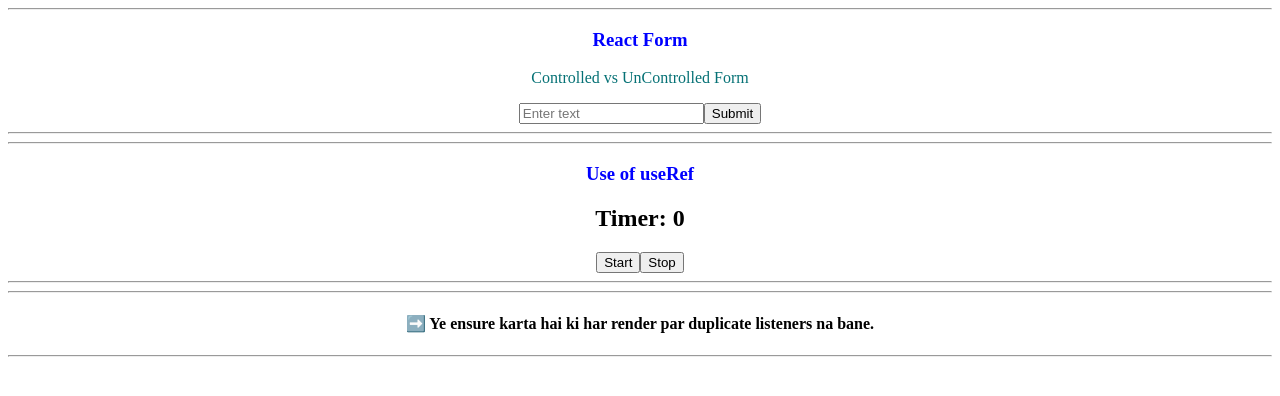
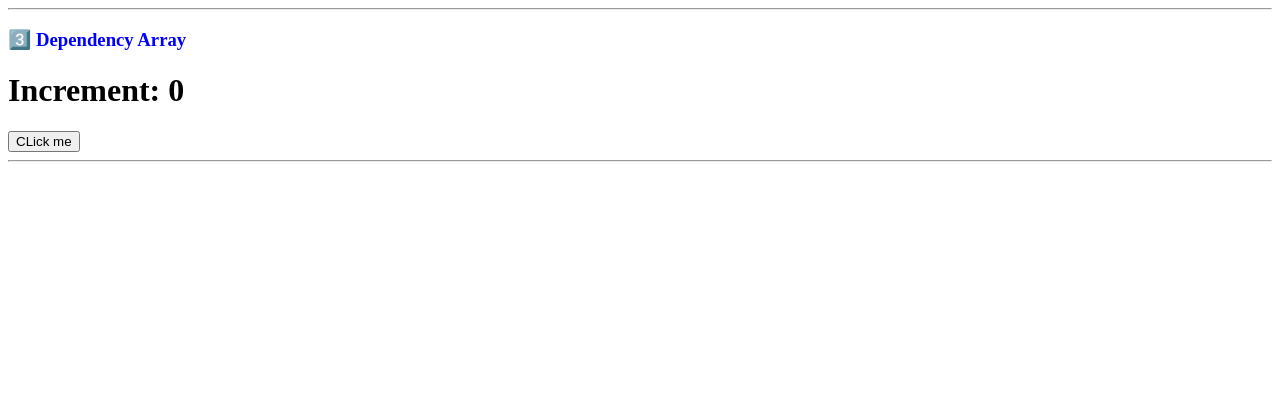
Before and after one commit to Nadeem35/react-playzone, a React (Vite) app: page / in a window 1280 px wide. Shown: the top 396 px of the page. Built offline with nearby package versions, Linux system fonts and the light colour scheme.

Commit message:
Add useCallback Hook

```diff
--- a/src/App.jsx
+++ b/src/App.jsx
@@ -14,8 +14,9 @@ import Parent1 from "./Components/5.PassingFuncAsProps/Parent1";
 import Parent from "./Components/7.ContextAPI/component/Parent";
 import MyForm from "./Components/8.Form/MyForm";
 import Useref from "./Components/9.useRefUses/useRef";
-import Rendering from "./Components/10.UseEffect/Rendering1";
+// import Rendering from "./Components/10.UseEffect/Rendering1";
 import CleanUp from "./Components/10.UseEffect/CleanUp";
+import Memoization from "./Components/11.UseCallback/Memoization";
 
 function App() {
   return (
@@ -77,25 +78,31 @@ function App() {
 
         {/* ----------- React Form   ------------ */}
 
-        <hr />
+        {/* <hr />
         <h3>React Form</h3>
         <p>Controlled vs UnControlled Form</p>
         <MyForm></MyForm>
-        <hr />
+        <hr /> */}
 
         {/* --------------  useRef uses  -------------- */}
 
-        <hr />
+        {/* <hr />
         <h3>Use of useRef</h3>
         <Useref />
-        <hr />
+        <hr /> */}
 
         {/* --------------  useEffect   -------------- */}
-        <hr />
-        {/* <Rendering /> */}
+        {/* <hr />
+        <h3>effect Rendering check in console</h3>
+        <Rendering />
         <CleanUp />
-        <hr />
+        <hr /> */}
+
+        {/* -------------- useCallback   --------------- */}
       </center>
+      <hr />
+      <Memoization />
+      <hr />
     </>
   );
 }
--- a/src/Components/10.UseEffect/Rendering1.jsx
+++ b/src/Components/10.UseEffect/Rendering1.jsx
@@ -103,26 +103,26 @@
 
 // ----------------- 5️⃣ Cleanup function ------------------
 // --------- Kuch side effects ko cleanup karna padta hai (jaise event listeners, timers)
-import { React, useEffect } from "react";
+// import { React, useEffect } from "react";
 
-function Rendering() {
-  useEffect(() => {
-    const interval = setInterval(() => {
-      console.log("Tick");
-    }, 1000);
+// function Rendering() {
+//   useEffect(() => {
+//     const interval = setInterval(() => {
+//       console.log("Tick");
+//     }, 1000);
 
-    return () => {
-      clearInterval(interval);
-      console.log("Interrval cleared");
-    };
-  }, []);
-  // Component unmount hote hi cleanup chalega
+//     return () => {
+//       clearInterval(interval);
+//       console.log("Interrval cleared");
+//     };
+//   }, []);
+//   // Component unmount hote hi cleanup chalega
 
-  return (
-    <>
-      <h1>Render component</h1>
-    </>
-  );
-}
+//   return (
+//     <>
+//       <h1>Render component</h1>
+//     </>
+//   );
+// }
 
-export default Rendering;
+// export default Rendering;
--- /dev/null
+++ b/src/Components/11.UseCallback/Memoization.jsx
@@ -0,0 +1,61 @@
+// import React, { useCallback } from "react";
+
+// const Memoization = () => {
+
+//   const memoizedFunc = useCallback(() => {
+//     console.log("Hello world");
+//   }, []); // empty dependency → function will not change
+
+//   return (
+//     <>
+//       <button onClick={memoizedFunc}>Click me</button>
+//     </>
+//   );
+// };
+
+// export default Memoization;
+
+// // ------------2️⃣ Optimization / Performance-------------
+
+// import { useState, useCallback } from "react";
+
+// function Memoization() {
+//   const [count, setCount] = useState(0);
+
+//   const increment = useCallback(() => setCount((c) => c + 1), []);
+
+//   function anotherIncr() {
+//     setCount(count + 1);
+//   }
+
+//   return (
+//     <>
+//       <h2>Count: {count}</h2>
+//       <button onClick={increment}>Counter</button>
+//       <button onClick={anotherIncr}>noCallback</button>
+//     </>
+//   );
+// }
+
+// export default Memoization;
+
+// ------------------3️⃣ Dependency Array ----------------
+
+import { useCallback, useState } from "react";
+
+const Memoization = () => {
+  const [count, setCount] = useState(0);
+
+  const increment = useCallback(() => {
+    setCount(count + 1);
+  }, [count]); // // function tabhi update hoga jab count change ho
+  return (
+    <div>
+      <h3>3️⃣ Dependency Array</h3>
+      <h1>Increment: {count}</h1>
+      <button onClick={increment}>CLick me</button>
+    </div>
+  );
+};
+
+export default Memoization;
```
